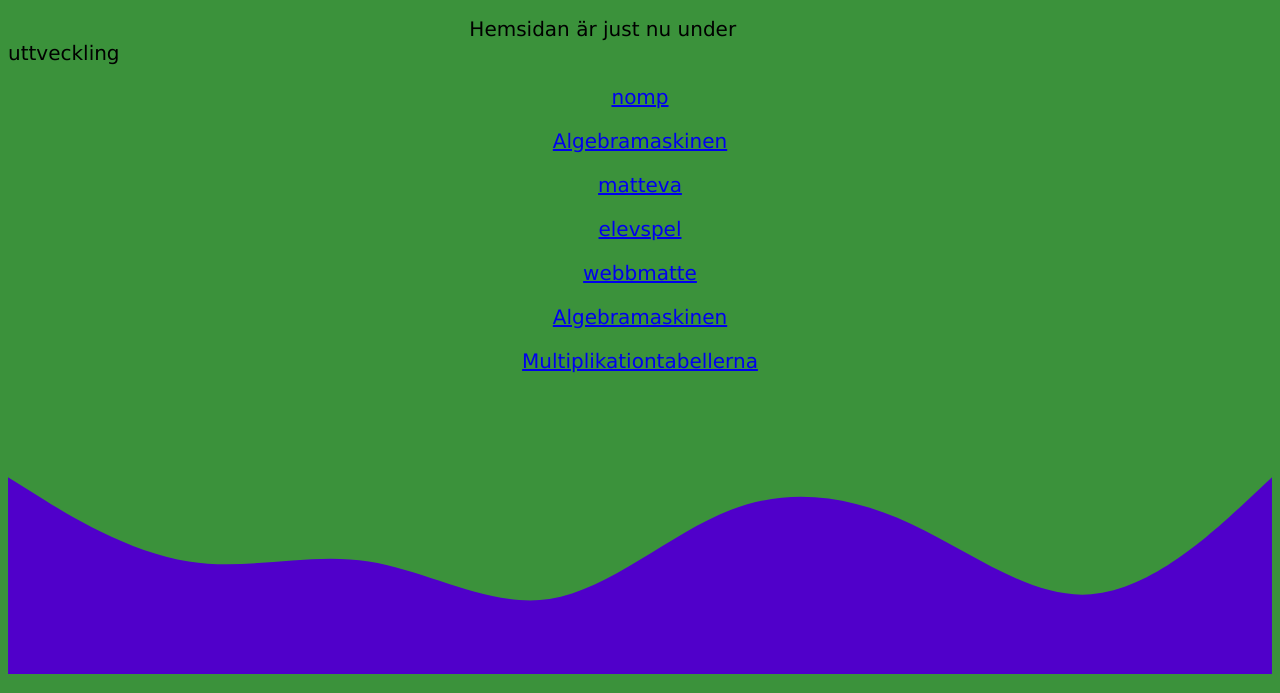
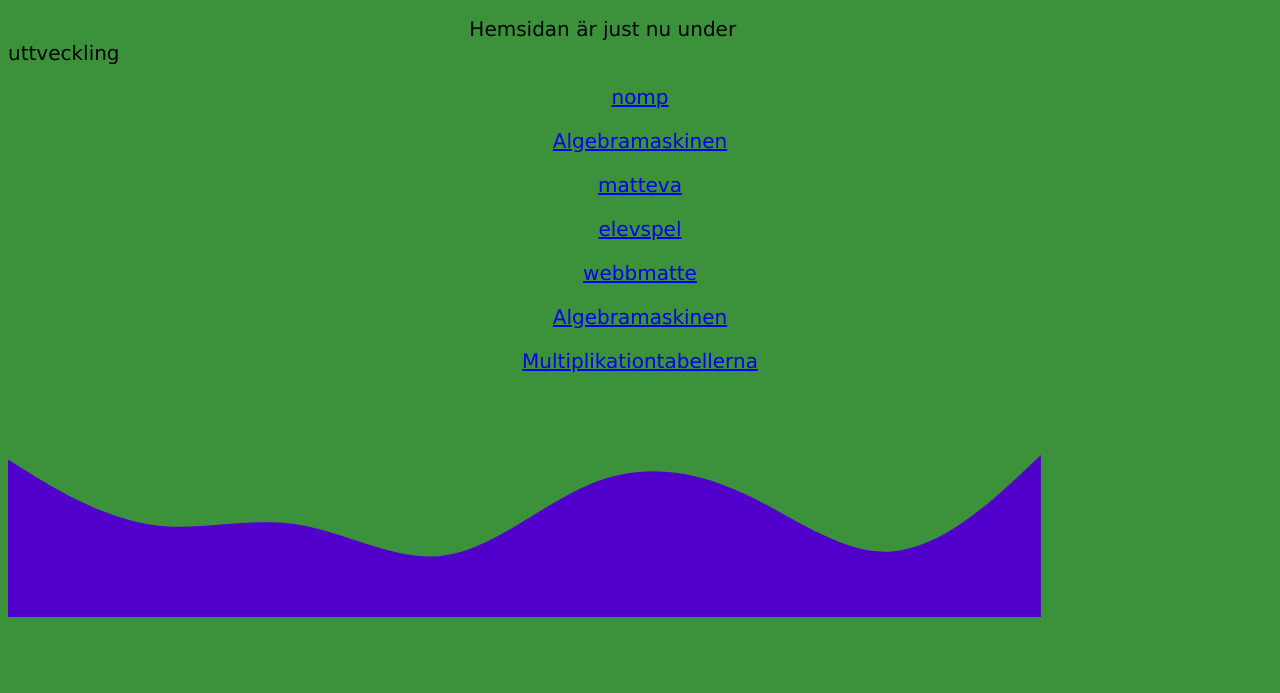
Before and after one commit to hampu07/hampu07.github.io, a plain HTML site: page index.html in a window 1280 px wide. Shown: the part 107-800 px from the top of the page. Drawn offline with Linux system fonts and the light colour scheme.

Commit message:
thomas mann

```diff
--- a/index.html
+++ b/index.html
@@ -15,7 +15,7 @@
 <p> <a href="www.webbmatte.se">webbmatte</a> </p>
 <p class="algebramskinen"><a href="https://www.youtube.com/watch?v=0Ds8LpSkqWY">Algebramaskinen</a></p>
 <p> <a href="www.mult.se">Multiplikationtabellerna</a> </p>
-<svg class="zao" xmlns="http://www.w3.org/2000/svg" viewBox="0 0 1440 320"><path fill="#5000ca" fill-opacity="1" d="M0,96L34.3,117.3C68.6,139,137,181,206,192C274.3,203,343,181,411,192C480,203,549,245,617,234.7C685.7,224,754,160,823,133.3C891.4,107,960,117,1029,149.3C1097.1,181,1166,235,1234,229.3C1302.9,224,1371,160,1406,128L1440,96L1440,320L1405.7,320C1371.4,320,1303,320,1234,320C1165.7,320,1097,320,1029,320C960,320,891,320,823,320C754.3,320,686,320,617,320C548.6,320,480,320,411,320C342.9,320,274,320,206,320C137.1,320,69,320,34,320L0,320Z"></path></svg>
+<svg class="zao" xmlns="http://www.w3.org/2000/svg" viewBox="10 10 1750 350"><path fill="#5000ca" fill-opacity="1" d="M0,96L34.3,117.3C68.6,139,137,181,206,192C274.3,203,343,181,411,192C480,203,549,245,617,234.7C685.7,224,754,160,823,133.3C891.4,107,960,117,1029,149.3C1097.1,181,1166,235,1234,229.3C1302.9,224,1371,160,1406,128L1440,96L1440,320L1405.7,320C1371.4,320,1303,320,1234,320C1165.7,320,1097,320,1029,320C960,320,891,320,823,320C754.3,320,686,320,617,320C548.6,320,480,320,411,320C342.9,320,274,320,206,320C137.1,320,69,320,34,320L0,320Z"></path></svg>
 
 
 
```
